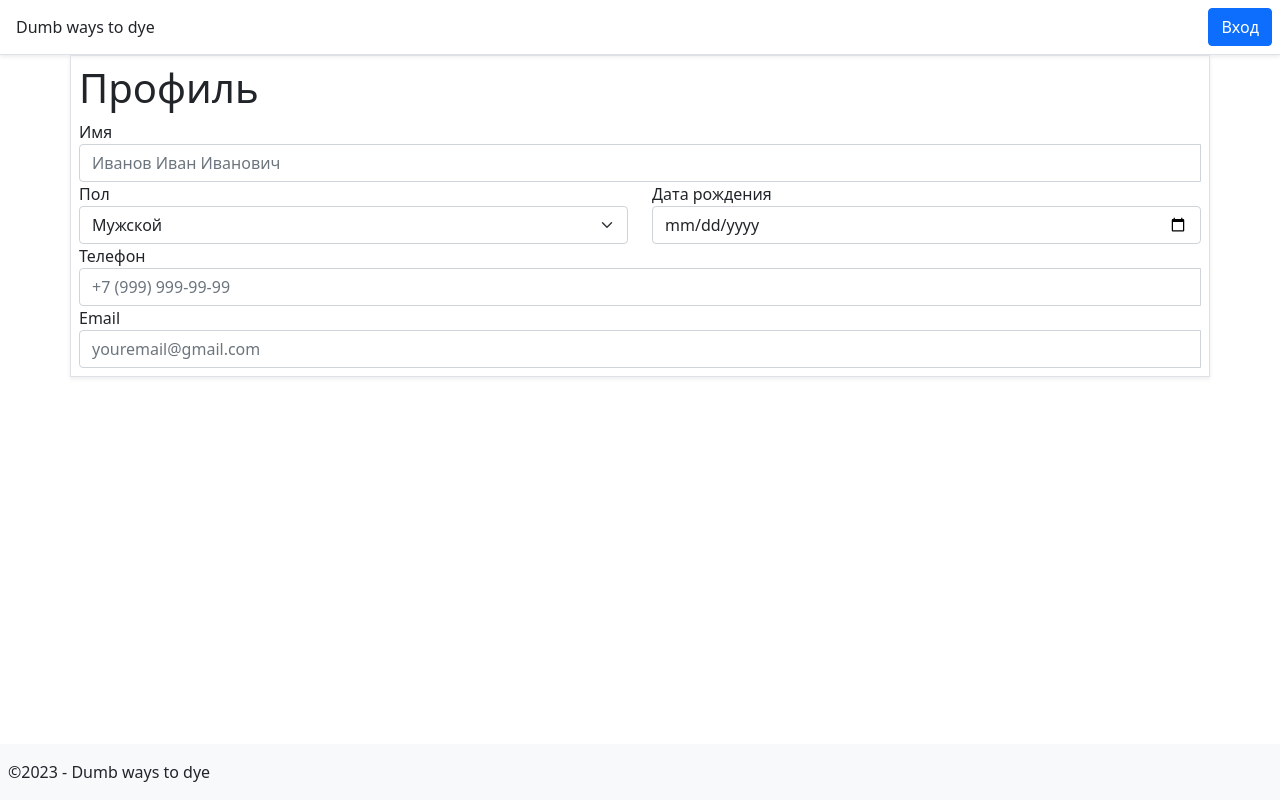
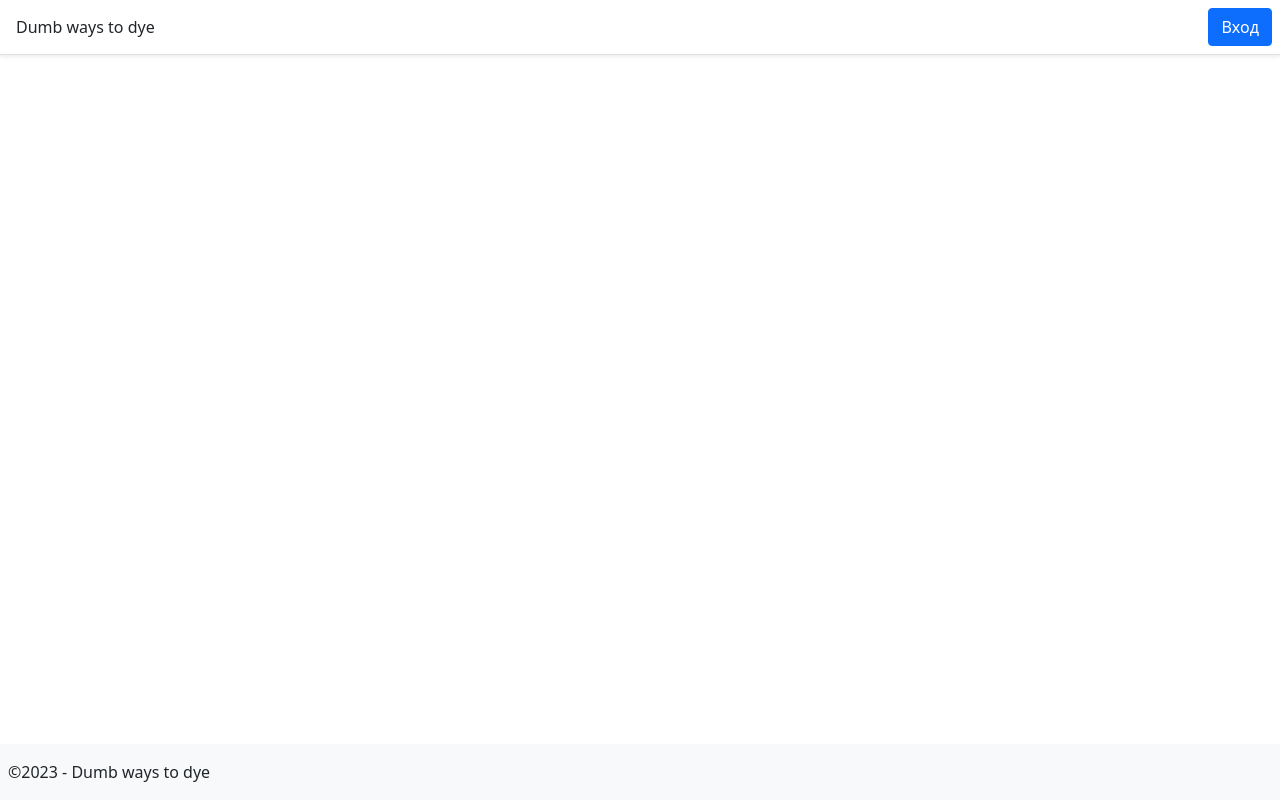
Before and after one commit to digmag/PM, a plain HTML site: page index.html in a window 1280 px wide. Drawn offline with nearby package versions, Linux system fonts and the light colour scheme; no server answers.

Commit message:
Update index.html

```diff
--- a/index.html
+++ b/index.html
@@ -10,40 +10,7 @@
             </div>
         </header>
         <main>
-            <div class = "container border shadow-sm p-2">
-                <div class = "h1">
-                    Профиль
-                </div>
-                <label for = "Name">Имя</label>
-                <div class = "input-group">
-                    <input class = "form-control" id = "Name" placeholder="Иванов Иван Иванович">
-                    <div class="invalid-feedback"></div>
-                </div>
-                <div class = "row">
-                    <div class = "col">
-                        <label for ="Gender">Пол</label>
-                        <select class = "form-select" id = "Gender">
-                            <option>Мужской</option>
-                            <option>Женский</option>
-                        </select>
-                    </div>
-                    <div class = "col">
-                        <label for="Date">Дата рождения</label>
-                        <input class = "form-control" id = "Date" type = "date">
-                    </div>
-                </div>
-                <label for = "phoneField">Телефон</label>
-                <div class = "input-group">
-                    <input class = "form-control" type="tel" id = "phoneField" placeholder="+7 (999) 999-99-99">
-                    <div class="invalid-feedback"></div>
-                </div>
-                <label for = "emailField">Email</label>
-                <div class = "input-group">
-                    <input class = "form-control" type="email" id = "emailField" placeholder="youremail@gmail.com">
-                    <div class="invalid-feedback"></div>
-                </div>
-            </div>
-            <script src = "../scripts/profile.js"></script>
+
         </main>
         <footer class = "footer mt-auto py-3 bg-light">
             <div class = "continer mx-2">
```
